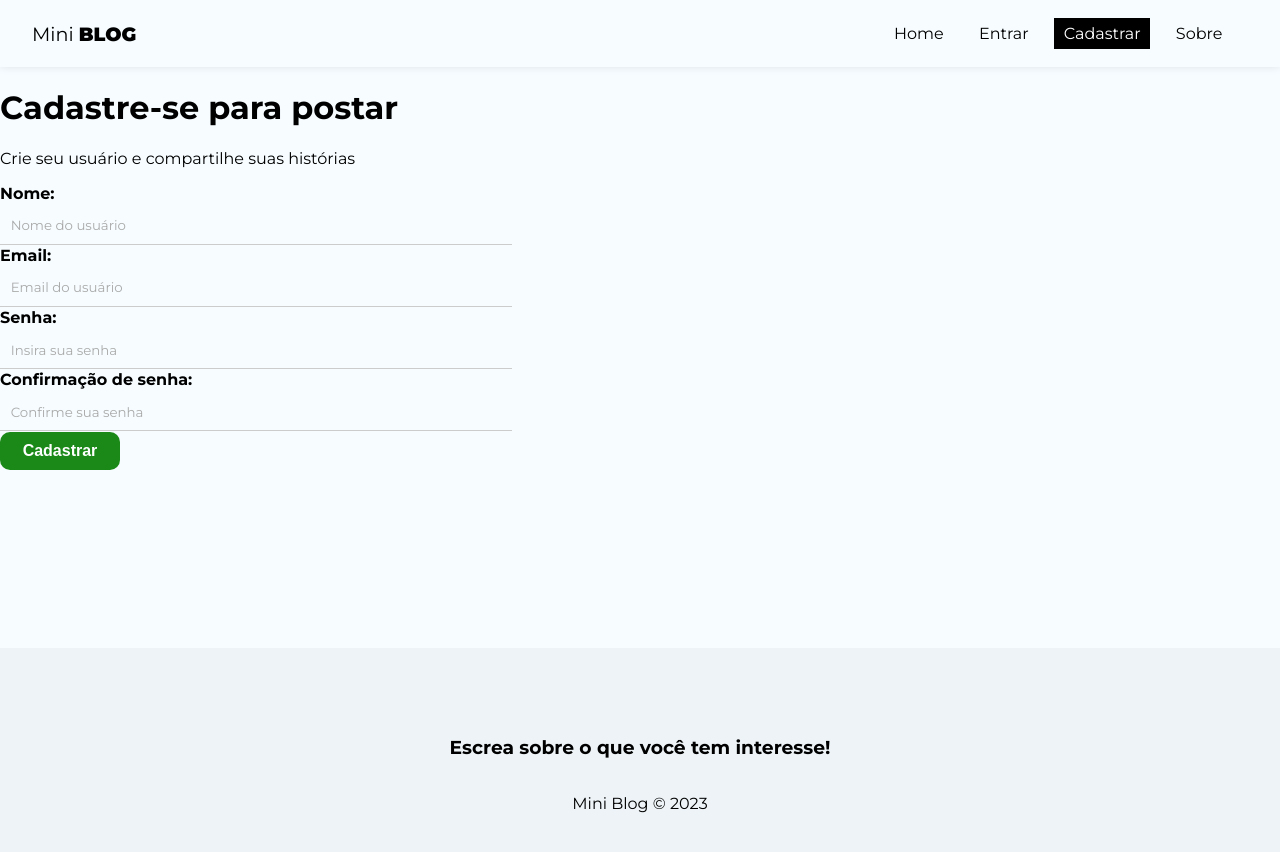
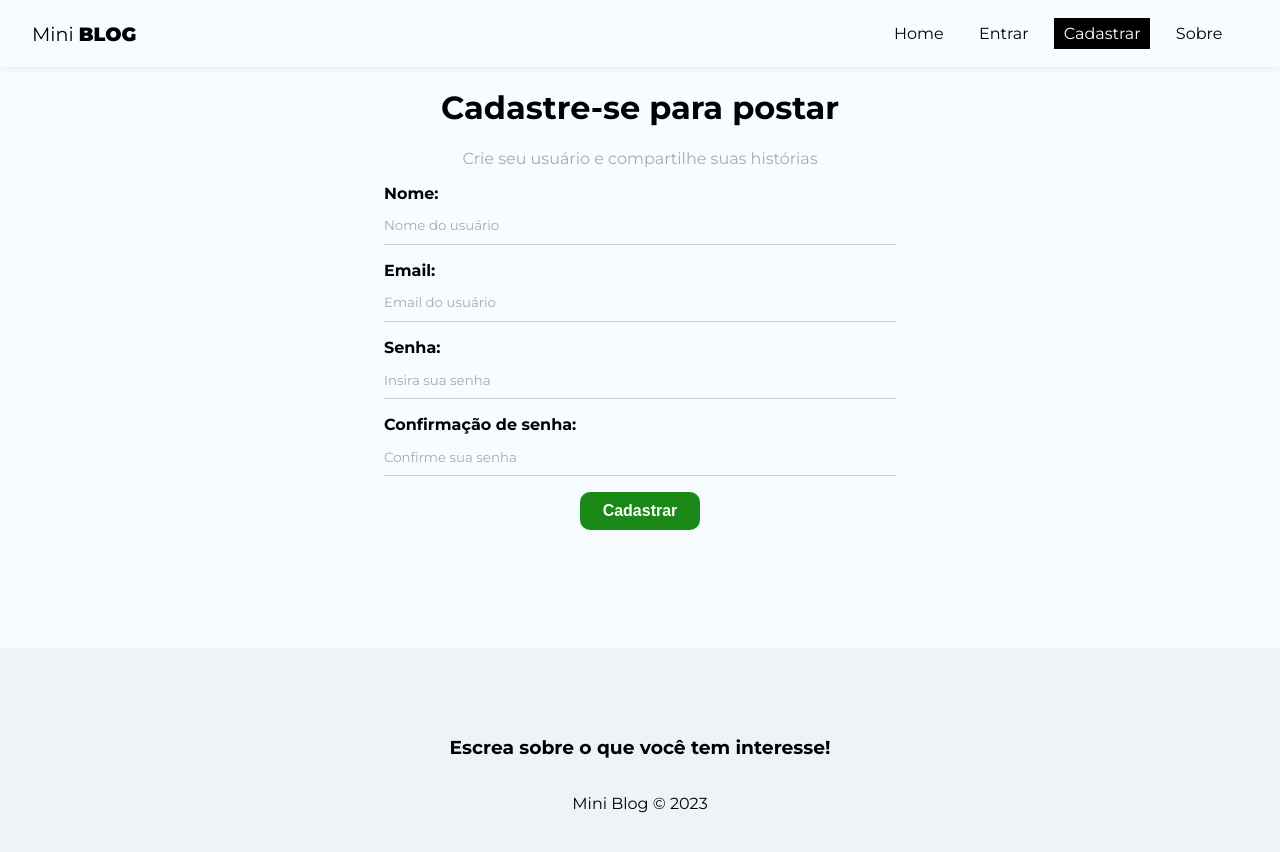
Before and after one commit to lauromiottojr/react-course-hdc, a React (Create React App) app in the folder 09-mini-blog/: page /register in a window 1280 px wide. Shown: the top 852 px of the page. Built offline with nearby package versions, Linux system fonts and the light colour scheme.

Commit message:
Config Register form

```diff
--- a/09-mini-blog/src/index.css
+++ b/09-mini-blog/src/index.css
@@ -35,13 +35,13 @@
 
 form {
   max-width: 40%;
-  margin: 0;
+  margin: 0 auto;
 }
 
 label {
   display: flex;
   flex-direction: column;
-  margin-bottom: 1px;
+  margin-bottom: 1em;
 }
 
 label span {
@@ -55,7 +55,7 @@
   box-sizing: border-box;
   border: none;
   border-bottom: 1px solid #CCC;
-  padding: .8em;
+  padding: .8em 0em;
   background-color: transparent;
 }
 
--- a/09-mini-blog/src/pages/Register/Register.js
+++ b/09-mini-blog/src/pages/Register/Register.js
@@ -3,28 +3,58 @@
 import styles from './Register.module.css'
 
 const Register = () => {
+
+    const [displayname, setDisplayname] = useState("")
+    const [email, setEmail] = useState("")
+    const [password, setPassword] = useState("")
+    const [confirmPassword, setConfirmPassword] = useState("")
+    const [error, setError] = useState("")
+
+    const handleSubmit = (e) => {
+        e.preventDefault()
+        setError("")
+        const user = {
+            displayname,
+            email,
+            password
+        }
+
+        if (password !== confirmPassword) {
+            setError("As senhas precisão ser iguais!")
+            return;
+        }
+        console.log(user)
+    }
+
+
+
     return (
-        <div>
+        <div className={styles.register}>
             <h1>Cadastre-se para postar</h1>
             <p>Crie seu usuário e compartilhe suas histórias</p>
-            <form>
+            <form onSubmit={handleSubmit}>
                 <label>
                     <span>Nome:</span>
-                    <input type="text" name='displayname' required placeholder='Nome do usuário' />
+                    <input type="text" name='displayname' required placeholder='Nome do usuário'
+                        value={displayname} onChange={(e) => setDisplayname(e.target.value)} />
                 </label>
                 <label>
                     <span>Email:</span>
-                    <input type="email" name='email' required placeholder='Email do usuário' />
+                    <input type="email" name='email' required placeholder='Email do usuário'
+                        value={email} onChange={(e) => setEmail(e.target.value)} />
                 </label>
                 <label>
                     <span>Senha:</span>
-                    <input type="password" name='password' required placeholder='Insira sua senha' />
+                    <input type="password" name='password' required placeholder='Insira sua senha'
+                        value={password} onChange={(e) => setPassword(e.target.value)} />
                 </label>
                 <label>
                     <span>Confirmação de senha:</span>
-                    <input type="password" name='confirmPassword' required placeholder='Confirme sua senha' />
+                    <input type="password" name='confirmPassword' required placeholder='Confirme sua senha'
+                        value={confirmPassword} onChange={(e) => setConfirmPassword(e.target.value)} />
                 </label>
                 <button className="btn">Cadastrar</button>
+                {error && <p className='error'>{error}</p>}
             </form>
         </div>
     )
```
